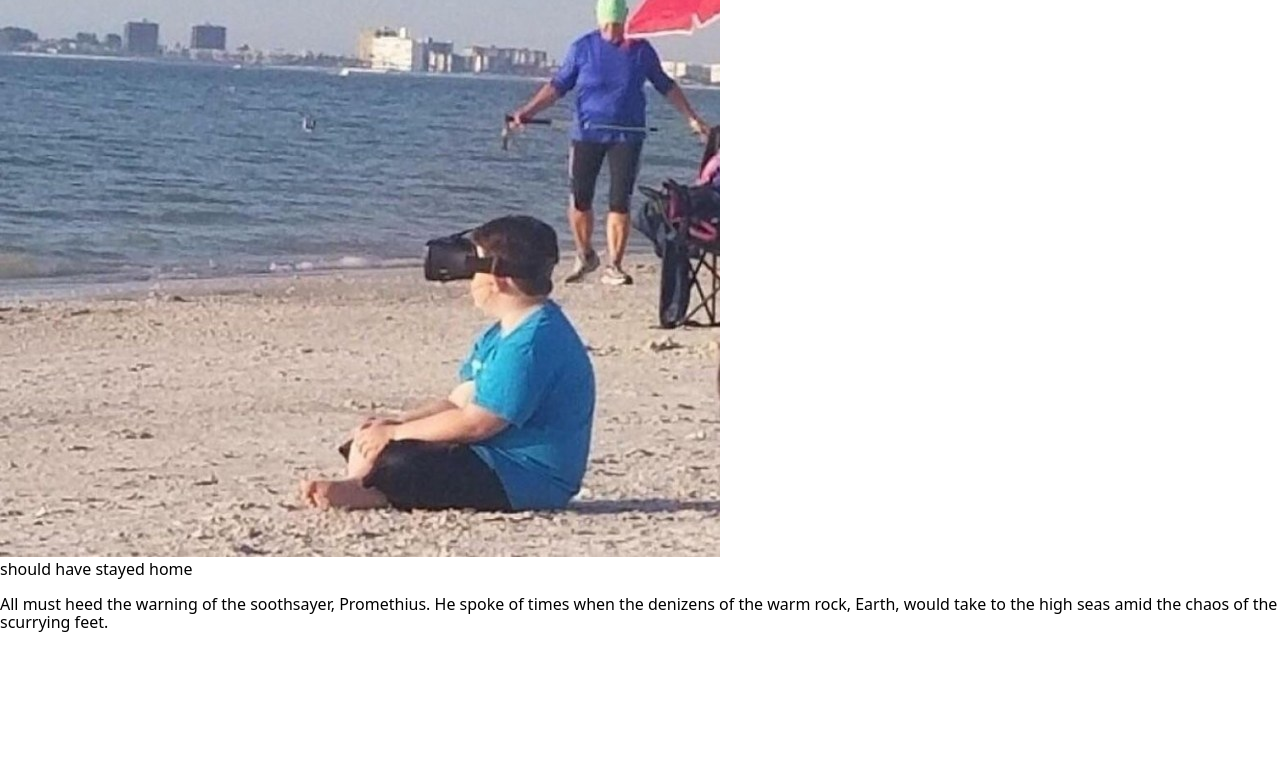
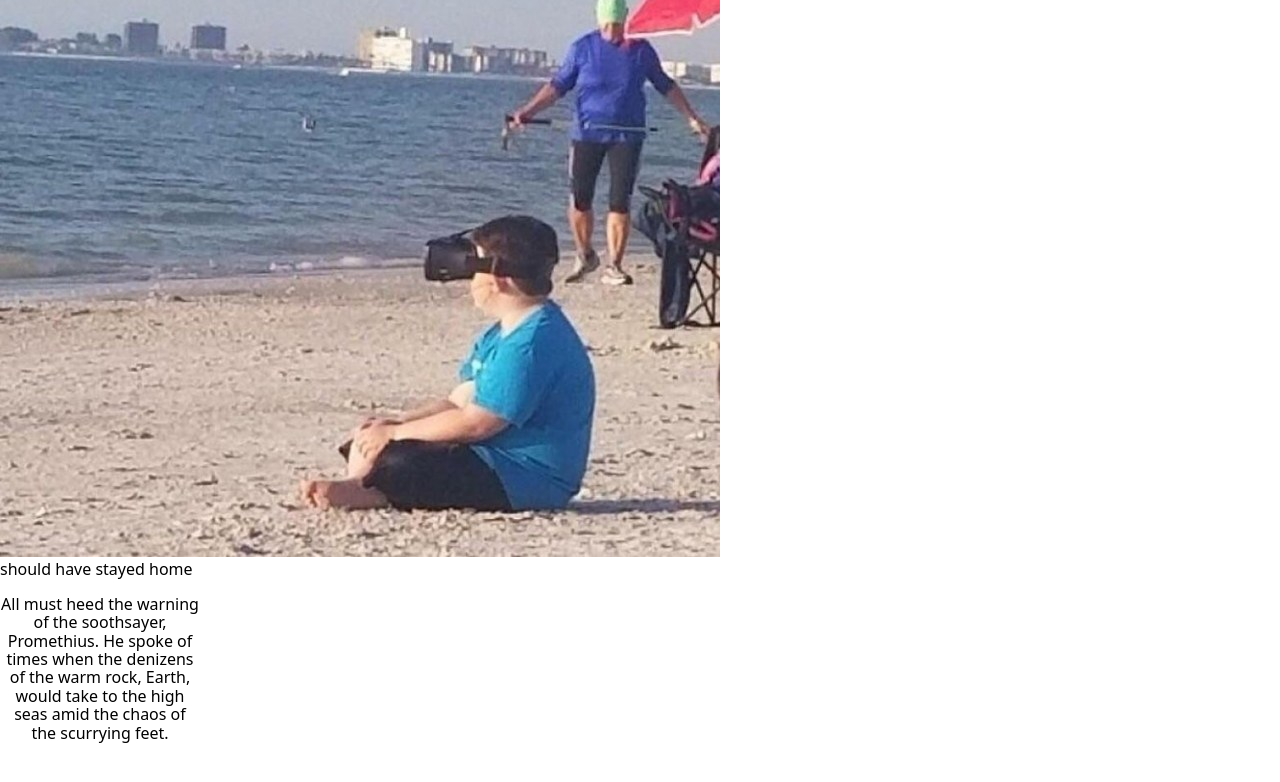
Before and after one commit to cireneirbo/html-pages, a plain HTML site: page docs/index.html in a window 1280 px wide. Drawn offline with nearby package versions, Linux system fonts and the light colour scheme.

Commit message:
styles.css is linked now
had to add the freaking s lol no wonder my stuff wasn't changing

```diff
--- a/docs/index.html
+++ b/docs/index.html
@@ -6,7 +6,7 @@
 	<meta name="viewport" content="width=device-width, initial-scale=1">
 	<meta name="description" content="">
 	<!-- Title -->
-	<title>Baseline</title>
+	<title>Crazy Beaches</title>
 	<!-- Thumbnails -->
 	<link rel="shortcut icon" href="images/favicon.ico">
 	<link rel="apple-touch-icon" href="images/apple-touch-icon.png">
@@ -14,7 +14,7 @@
 	<link rel="stylesheet" href="https://cdnjs.cloudflare.com/ajax/libs/modern-normalize/0.5.0/modern-normalize.min.css">
 	<link rel="stylesheet" href="https://cdnjs.cloudflare.com/ajax/libs/font-awesome/4.7.0/css/font-awesome.min.css">
 	<!-- Stylesheets -->
-    <link rel="stylesheet" href="css/style.css">
+    <link rel="stylesheet" href="css/styles.css">
 
 </head>
 <body>
```
